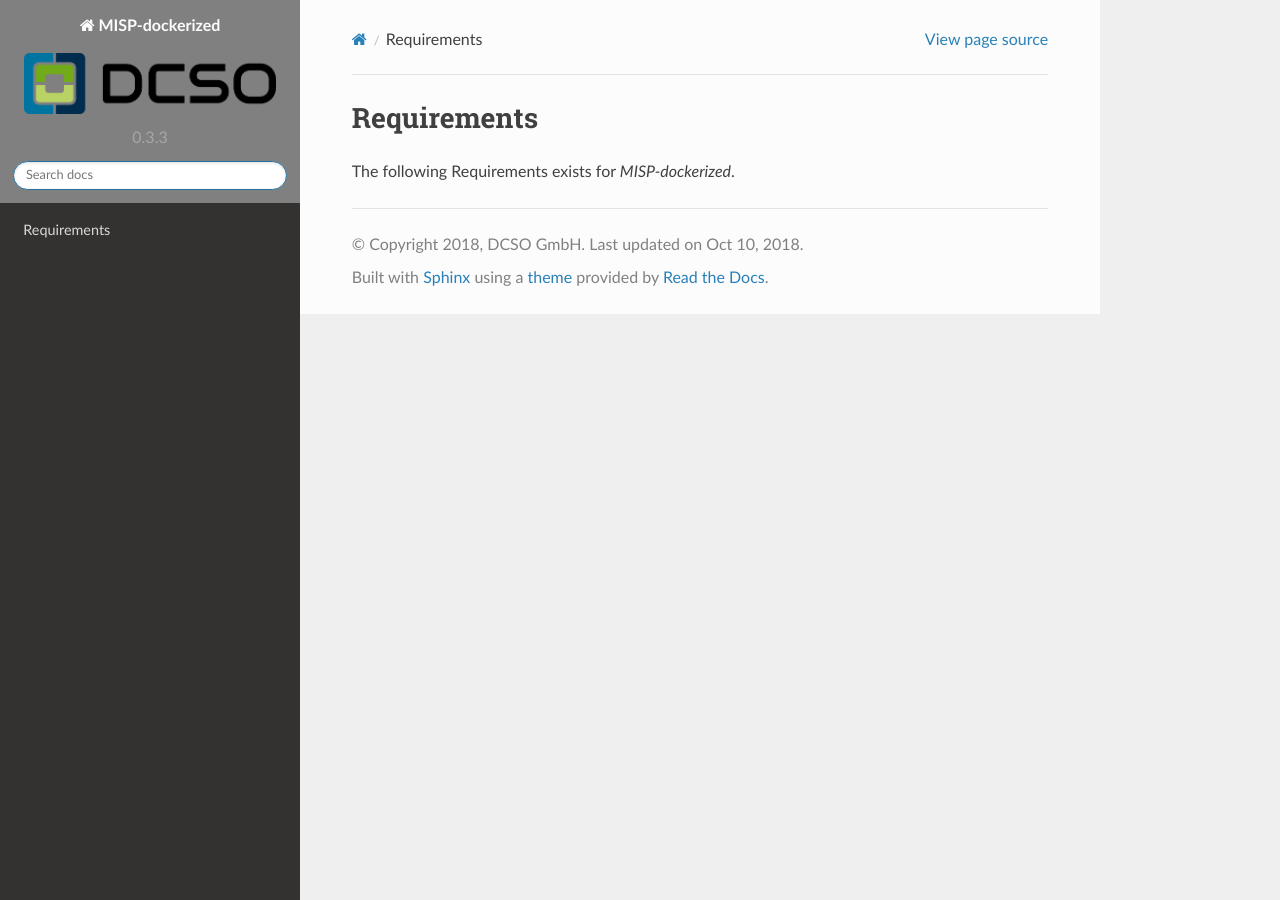
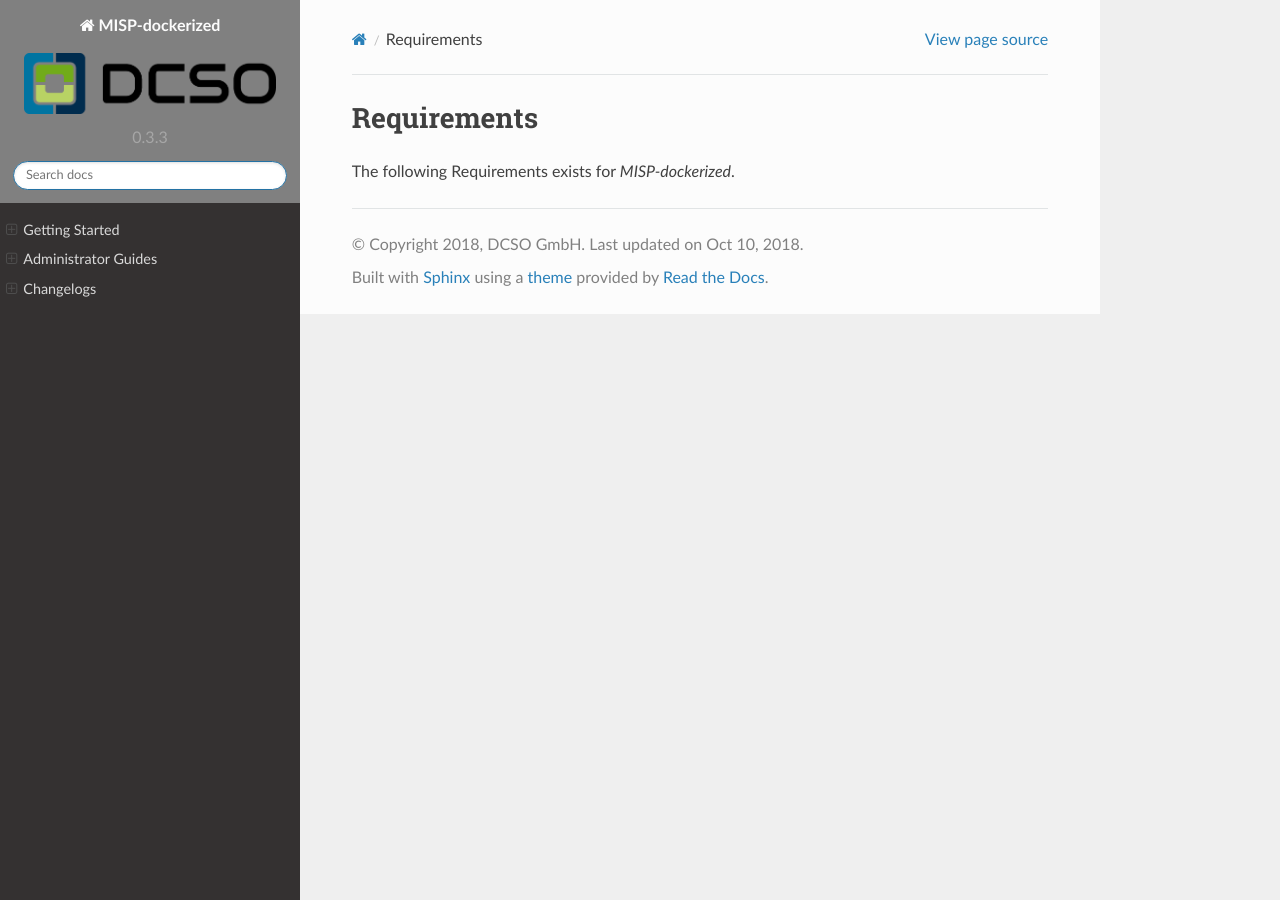
Before and after one commit to DCSO/MISP-dockerized-docs, a Sphinx documentation site: the page built from docs/intro/requirements/index.rst, in a window 1280 px wide. Built offline with Sphinx 7.4.7 and the Read the Docs theme 2.0.0, drawn with Linux system fonts in a browser that asks for light colours; pages that are not in the unit, such as notebooks, are missing from menus; some of the changed lines change nothing that is shown.

Commit message:
Update Documentation

````diff
--- /dev/null
+++ b/docs/admin/docker/docker_cmd.md
@@ -0,0 +1,45 @@
+# Help
+
+### Make Docker Autostart at Startup
+```
+$ systemctl enable docker.service
+```
+### Delete the Repository
+To delete everything e.g. to start from scratch you can use this:
+```
+&> make delete
+```
+
+**Warning**
+`make delete` delete all volumes, leading to a loss of all your data. Make sure you have saved everything before you run it.
+
+### Rebuild from Backup
+If you want to start from scratch or reinitialse your MISP instance, make sure you have delete everything. Clone the repository and start the container deployment with `make start`. After that restore all your volumes as described at `Backup and Recovery`.
+
+### Access the Container
+To access the container e.g. to change MISP config.php or proxy config, you can use:
+```
+docker exec -it dcso/[container] bash
+```
+Container variants: `misp-robot` `misp-server` `misp-proxy` (for the ubuntu version only)
+
+For the misp-proxy if you have alpine version:
+```
+docker exec -it dcso/misp-proxy sh
+```
+
+### Usefull Commands
+To Delete all local Images:
+```
+docker system prune -a
+```
+
+To delete only all non-tagged (dangling) Images:
+```
+docker rmi $(docker images -f "dangling=true" -q)
+```
+
+List Logs
+```
+docker logs -f misp-server
+```
--- /dev/null
+++ b/docs/admin/docker/docker_proxy.md
@@ -0,0 +1,44 @@
+# Configure Docker to use a proxy server
+
+If your container needs to use an HTTP, HTTPS, or FTP proxy server, you can configure it in different ways:
+* In Docker 17.07 and higher, you can configure the Docker client to pass proxy information to containers automatically.
+* In Docker 17.06 and lower, you must set appropriate environment variables within the container. You can do this when you build the image (which makes the image less portable) or when you create or run the container.
+
+## Configure the Docker client
+
+On the Docker client, create or edit the file `~/.docker/config.json` in the home directory of the user which starts containers. Add JSON such as the following, substituting the type of proxy with httpsProxy or ftpProxy if necessary, and substituting the address and port of the proxy server. You can configure multiple proxy servers at the same time.
+
+You can optionally exclude hosts or ranges from going through the proxy server by setting a noProxy key to one or more comma-separated IP addresses or hosts. Using the * character as a wildcard is supported, as shown in this example.
+
+```bash
+  {
+  "proxies":
+  {
+    "default":
+    {
+      "httpProxy": "http://127.0.0.1:3001",
+      "httpsProxy": "http://127.0.0.1:3001",
+      "ftpProxy": "http://127.0.0.1:3001",
+      "noProxy": "*.test.example.com,.example2.com"
+    }
+  }
+  }
+```
+
+Save the file.
+
+When you create or start new containers, the environment variables are set automatically within the container.
+
+
+## Use environment variables
+Set the environment variables manually:
+
+|Variable|	Dockerfile example	docker run Example|
+|-|-|-|
+|HTTP_PROXY	|ENV HTTP_PROXY "http://127.0.0.1:3001"	|--env HTTP_PROXY="http://127.0.0.1:3001"|
+|HTTPS_PROXY	|ENV HTTPS_PROXY "https://127.0.0.1:3001"	|--env HTTPS_PROXY="https://127.0.0.1:3001"|
+|FTP_PROXY	|ENV FTP_PROXY "ftp://127.0.0.1:3001"	|--env FTP_PROXY="ftp://127.0.0.1:3001"|
+|NO_PROXY	|ENV NO_PROXY "*.test.example.com,.example2.com"	|--env NO_PROXY="*.test.example.com,.example2.com"|
+
+## Sources:
+* https://docs.docker.com/network/proxy/
--- /dev/null
+++ b/docs/admin/dockerized_backup-restore.md
@@ -0,0 +1,18 @@
+
+## Backup and Recovery of  MISP-dockerized
+### Backup
+To back up your instance, **MISP dockerized** comes with a backup and restore script that will do the job for you. To create a backup start:
+```
+$> ./scripts/backup_restore backup [service]
+or
+$> make backup-[service] for example: make backup-all
+```
+`[service]` is the service you want to create a backup. you can chose between `redis|mysql|server|proxy|all`
+
+### Restore
+Works similar to the backup process. Just run the backup and restore script
+```
+$> ./scripts/backup_restore restore
+or
+$> make restore
+```
--- /dev/null
+++ b/docs/admin/dockerized_logging.rst
@@ -0,0 +1,72 @@
+Logging mechanism of  MISP-dockerized
+#####################################
+
+
+Which log files are relevant for troubleshooting?
+*************************************************
+misp-server:
+    APACHE2
+        - /var/log/apache2/access.log
+        - /var/log/apache2/other_vhosts_access.log
+        - /var/log/apache2/error.log
+    MISP Core
+        - /var/www/MISP/app/tmp/logs/error.log
+    MISP-Resque
+        - /var/www/MISP/app/tmp/logs/resque-*
+        - /var/www/MISP/app/tmp/logs/resque-worker-error.log
+        - /var/www/MISP/app/tmp/logs/resque-scheduler-error.log
+
+misp-proxy:
+    NGINX
+        - access_log /dev/stdout main;
+        - error_log /dev/stderr;
+
+    Proxy log format `main`:
+
+    .. code-block:: bash
+        :linenos:
+
+        log_format  main  '$host - $remote_addr - $remote_user [$time_local] "$request" '
+                        '$status $body_bytes_sent "$http_referer" '
+                        '"$http_user_agent" "$http_x_forwarded_for"';
+
+misp-postfix:
+    postfix
+        - /var/log/mail.log
+
+misp-modules:
+    no special logs.
+
+
+
+Show logs with `docker logs <container_name>`
+*********************************************
+In the standard you can show your logs with the command `docker logs <container_name>`.
+
+Show logs with syslog forwarding
+********************************
+If you want to forward all misp-dockerized logs to local or remote syslog, please show in the docker-compose file there exist options to comment out for syslog forwarding.
+The example below activates syslog forwarding to local syslog daemon:
+
+.. code-block:: bash
+  :linenos:
+
+    ### LOG DRIVER ###
+    # for more Information: https://docs.docker.com/compose/compose-file/#logging + https://docs.docker.com/config/containers/logging/syslog/
+    logging:
+        driver: syslog
+        options:
+        #syslog-address: "tcp://192.168.0.42:123"
+        #syslog-address: "unix:///dev/log"
+        #syslog-address: "unix:///tmp/syslog.sock"
+        # For Facility: https://tools.ietf.org/html/rfc5424#section-6.2.1
+        #syslog-facility: "local7"
+        #syslog-tls-cert: "/etc/ca-certificates/custom/cert.pem"
+        #syslog-tls-key: "/etc/ca-certificates/custom/key.pem"
+        #syslog-tls-skip-verify: "true"
+        # For Tags: https://docs.docker.com/config/containers/logging/log_tags/
+        tag: "{{.ImageName}}/{{.Name}}/{{.ID}}"
+        #syslog-format: "rfc5424micro"
+        #labels: "misp-dockerized"
+        #env: "os,customer"
+        #env-regex: "^(os\|customer)"
--- /dev/null
+++ b/docs/admin/dockerized_upgrading.rst
@@ -0,0 +1,82 @@
+Upgrading MISP-dockerized
+#########################
+
+Switch a live MISP-dockerized Instance to a new version of MISP-dockerized.
+
+Advice
+======
+
+* **Back up your database**
+* Mind any version-specific comments below
+* Try out the new version on a test server before doing an upgrade
+* `Report any problems or issues to GitHub <issues_>`_
+
+.. _issues: https://github.com/DCSO/MISP-dockerized/issues
+
+Basic instructions
+==================
+
+#. Back up your database, data directory with **make backup-all**
+#. Download the new version of MISP-dockerized with **git pull**
+#. Update the instance:
+    * before 1.0.0: **make install**
+    * after  1.0.0: **make update**
+
+.. note::
+
+   If there are any modifications in the container itself please remind they are lost after an upgrade.
+   If this is the case, take care to maintain your modifications or to build your own docker container on base of MISP-dockerized.
+   Support is only available for official MISP-dockerized container.
+
+
+From v0.3.4-beta to v1.0.0
+==========================
+
+
+
+From v0.3.3-beta to v0.3.4-beta
+===============================
+
+.. warning::
+
+   In the docker-compose is a mismatch for the misp-vol-server-MISP-tmp and the misp-vol-server-MISP-attachments volume.
+   Please copy first the Data into the Volume and then make an upgrade!
+
+
+From v0.3.2-beta to v0.3.3-beta
+===============================
+
+
+
+.. warning::
+
+   In the docker-compose is a mismatch for the misp-vol-server-MISP-tmp and the misp-vol-server-MISP-attachments volume.
+   Please copy first the Data into the Volume and then make an upgrade!
+
+From v0.3.1-beta to v0.3.2-beta
+===============================
+
+.. warning::
+
+   In the docker-compose is a mismatch for the misp-vol-server-MISP-tmp and the misp-vol-server-MISP-attachments volume.
+   Please copy first the Data into the Volume and then make an upgrade!
+
+From v0.3.0-beta to v0.3.1-beta
+===============================
+
+.. warning::
+
+   In the docker-compose is a mismatch for the misp-vol-server-MISP-tmp and the misp-vol-server-MISP-attachments volume.
+   Please copy first the Data into the Volume and then make an upgrade!
+
+From v0.2.0-beta to v0.3.0-beta
+===============================
+
+From v2.4.88-beta.3 to v0.2.0-beta
+=====================================
+
+From v2.4.88-beta.2 to v2.4.88-beta.3
+=====================================
+
+From v2.4.88-beta.1 to v2.4.88-beta.2
+=====================================
--- /dev/null
+++ b/docs/admin/redis_maintenance.md
@@ -0,0 +1,24 @@
+Redis Maintenance
+=================
+
+If you need to delete manually redis jobs from database do the following steps:
+1. login in your database:
+    - `docker exec -ti misp-db bash`
+    - `mysql -u $MYSQL_USER -p$MYSQL_PASSWORD -h misp-db`
+    - `use misp;`
+2. show the required jobs table:
+    - `select * from jobs;`
+3. test delete statement with select statement:
+    - `select * from jobs where status=0;`
+4. delete jobs:
+    - `delete from jobs where status=0;`
+5. exit from database:
+    - exit mysql client: `exit`
+    - exit misp-db container: `exit`
+6. login to redis:
+    - `docker exec -ti misp-redis bash`
+7. flush redis db:
+    - `redis-cli flushall`
+8. restart worker:
+    - go to Administration -> Server Settings & Maintenance -> Workers
+    - press `Restart all workers` on the bottom of the page
--- /dev/null
+++ b/docs/changelogs/index.rst
@@ -0,0 +1,14 @@
+Changelogs
+##########
+
+Changelogs of MISP-dockerized repositories.
+
+.. toctree::
+   :maxdepth: 1
+
+   .. main
+   .. misp-server
+   .. misp-proxy
+   misp-modules
+   .. misp-postfix
+   .. misp-robot
--- /dev/null
+++ b/docs/changelogs/misp-modules.md
@@ -0,0 +1,37 @@
+# MISP-dockerized-misp-modules
+
+## Release Candidate 0.3.2
+#### Update Informations
+In this Release Candidate we add a new container with improved configurations, updated the old one for a bugfix and improved the build scripts for gitlab-ci support.
+#### General Changes
+We add a new container. No other
+#### Fixes & Improvements
+- Add internal gitlab-ci support
+- Add hub.docker.com token for notification
+- Add new container 1.0.1
+#### Detailed Changes
+- Add internal gitlab-ci support
+  We change the shell scripts to support a second docker registry. Now the scripts look for a variable with the name `INTERNAL_REGISTRY_HOST`.
+- Add hub.docker.com token for notification
+  Add token for travis-ci to inform hub.docker.com about a new image.
+- Add new container 1.0.1
+    We add a new LABEL standard and prepared dockerfile for the next upgrade release.
+
+
+
+## Release Candidate 0.3.1
+#### Update Informations
+Add hub.docker.com Token that Travis-CI can update the image automatically.
+#### Fixes & Improvements
+- add hub.docker.com trigger token
+
+
+
+
+## Release Candidate 0.3.0
+### Update Informations
+With the following release we offer the first misp-modules container on an debian base.
+### General Changes
+We add a standard debian base container with installed misp-modules content from https://github.com/MISP/misp-modules.
+### Fixes & Improvements
+- add Gitlab-CI + Travis-CI support
--- a/docs/conf.py
+++ b/docs/conf.py
@@ -48,6 +48,7 @@
     'sphinx.ext.ifconfig',
     'sphinx.ext.viewcode',
     'sphinx.ext.githubpages',
+    #'releases',
 ]
 
 # Do not warn about external images (status badges in README.rst)
@@ -269,3 +270,26 @@
 
 # If true, `todo` and `todoList` produce output, else they produce nothing.
 todo_include_todos = True
+
+# -- Options for Releases
+#releases_release_uri = "https://github.com/DCSO/MISP-dockerized/tree/%s"
+#releases_issue_uri = "https://github.com/DCSO/MISP-dockerized/issues/%s"
+# OR
+releases_github_path = 'DCSO/MISP-dockerized'
+
+#  You may optionally set releases_debug = True to see debug output while building your docs.
+#releases_debug = True
+
+# If your changelog includes “simple” pre-1.0 releases derived from a single branch (i.e. without stable release lines & semantic versioning) you may want to set releases_unstable_prehistory = True.
+#releases_unstable_prehistory = True
+
+# If you wish to use a different document name, use another config option (as per previous bullet point),
+# releases_document_name. E.g. releases_document_name = "CHANGES" would cause Releases
+# to mutate a file called CHANGES.rst instead of changelog.rst.
+# It is possible to target multiple changelog files for mutation by setting releases_document_name to a list of strings
+# instead of a single string, e.g. releases_document_name = ['project_1/changelog', 'project_2/changes', 'changelog'].
+# Releases only modifies the bulleted list in these files and does not touch other elements;
+# this allows you to place paragraphs, comments etc at the top (or bottom) of the document.
+#releases_document_name = "CHANGES"
+
+releases_document_name = ['changelogs/main', 'changelogs/misp-modules', 'changelogs/misp-postfix', 'changelogs/misp-proxy', 'changelogs/misp-robot', 'changelogs/misp-server' ]
--- a/docs/index.rst
+++ b/docs/index.rst
@@ -7,13 +7,18 @@
 =====================================================
 `MISP dockerized` is a project designed to provide an easy-to-use and easy-to-install 'out of the box' MISP instance that includes everything you need to run MISP with minimal host-side requirements.
 
-`MISP dockerized` uses MISP (Open Source Threat Intelligence Platform - https://github.com/MISP/MISP), which is maintend and developed by the MISP project team (https://www.misp-project.org/)
+`MISP dockerized` uses MISP (Open Source Threat Intelligence Platform - https://github.com/MISP/MISP), which is maintend and developed by the MISP project team (https://www.misp-project.org/).
 
 
 .. toctree::
    :maxdepth: 2
 
-
+   intro/index
+   admin/index
+   .. design/index
+   .. contribute/index
+   .. appendix/index
+   changelogs/index
 
 
 Indices and tables
--- a/docs/intro/index.rst
+++ b/docs/intro/index.rst
@@ -6,9 +6,8 @@
 .. toctree::
    :maxdepth: 1
 
-   features
-   license
-   requirements/index
+   .. features
+   .. requirements/index
    install_nativ_docker
-   install_kubernetes
-   install_openshift
+   .. install_kubernetes
+   .. install_openshift
--- /dev/null
+++ b/docs/intro/install_kubernetes.rst
@@ -0,0 +1,3 @@
+Kubernetes Deployment
+#####################
+TBD
--- /dev/null
+++ b/docs/intro/install_nativ_docker.md
@@ -0,0 +1,61 @@
+## Docker nativ: 4 Step Installation Guide
+### 1. Clone Repository
+After cloning the repository change the branch to the required, for example:
+```
+$> git clone https://github.com/DCSO/MISP-dockerized.git && git checkout tags/2.4.88-beta.3
+```
+
+### 2. Configure TLS Certificates and Diffie-Hellmann File (optional)
+Before you start the container, you have to setup the TLS certificates and the Diffie-Hellman file.
+Please make sure that the **certificate** and **key** are in PEM-Format - recognizable in the first line:
+> "-----BEGIN CERTIFICATE-----"
+or
+"-----BEGIN RSA PRIVATE KEY-----"
+
+when opening it in an editor like 'vim' or 'nano'
+
+If all prerequsites are fulfilled, you can deploy them as follows:
+* Copy the Certificate **Key** File to `./config/ssl/key.pem`
+* Copy the Certificate **Chain** file to `./config/ssl/cert.pem`
+* (**OPTIONAL**) During installation Diffie-Hellman Params will be freshly build, but if you still want to create them yourself, use the following command <sup>[1](#weakdh)</sup> or copy your existing one to `./config/ssl/dhparams.pem`
+
+### 3. Start Docker Environment
+To start the deployment and build the configuration files and configure the whole environment, simply enter:
+```
+$> make start
+```
+We decided, that build config and deploy environment can be done in one step.
+
+#### 3.1. [OPTIONAL] look if all required components are installed
+**MISP dockerized** comes with a requirements script that checks if all components are installed, is the user part of the docker group and has the user the right permission on the github repository folder. Simply start:
+```
+$> make requirements
+```
+
+#### 3.2 [OPTIONAL] Manual build config
+If you want to do it manual: **MISP dockerized** comes with a build script that creates all required config files. Simply start:
+```
+$> make build-config
+```
+The build script download our DCSO/misp-robot and start him with the build script. Therefore you can't find the script directly in the github repository.
+
+#### 3.3 [OPTIONAL] Manual deploy environment
+To start the deployment process, simply enter:
+```
+$> make deploy
+```
+
+#### 3.4 [OPTIONAL] Configure the Instance
+After deployment, you now have a simple basic MISP installation without any further configuration. To configure the instance with all specified parameters, use the following command:
+```
+$> make configure
+```
+After these step, you now should have a configured running MISP Instance!
+
+### 4. Login in your new MISP Environment
+
+**`Gratulation! Your MISP Environment is deployed!`**
+
+Now you can setup and configure your MISP Environment as normal.
+If you need Help look here: `https://www.circl.lu/doc/misp/`
+Special for Quick Start in MISP: `https://www.circl.lu/doc/misp/quick-start/`
--- /dev/null
+++ b/docs/intro/install_openshift.rst
@@ -0,0 +1,3 @@
+Openshift Deployment
+####################
+TBD
--- a/docs/intro/requirements/index.rst
+++ b/docs/intro/requirements/index.rst
@@ -1,5 +1,5 @@
 Requirements
-###############
+############
 
 The following Requirements exists for `MISP-dockerized`.
 
--- a/requirements.txt
+++ b/requirements.txt
@@ -1,3 +1,5 @@
 sphinx
 sphinx_rtd_theme
 recommonmark
+# for https://pypi.org/project/ghp-import/
+ghp-import
````
Also changed, not shown: 3 other files.
